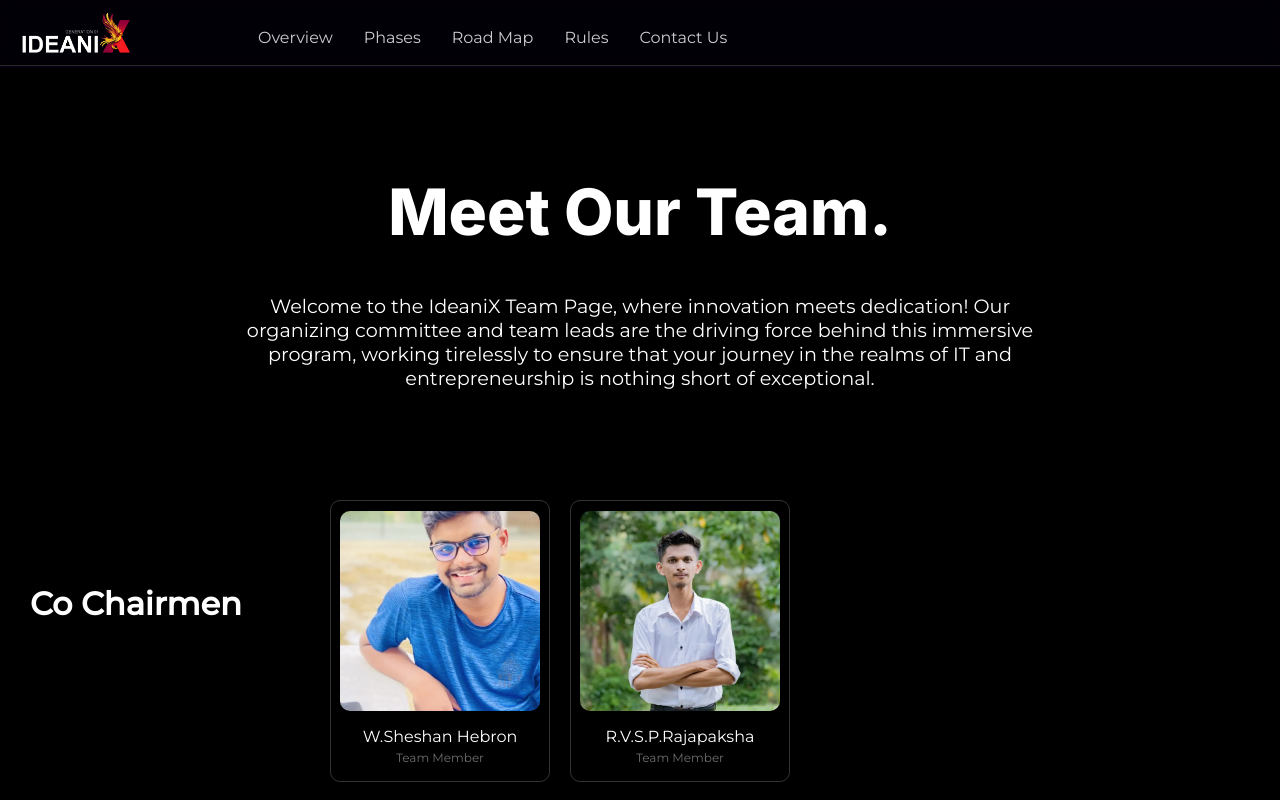
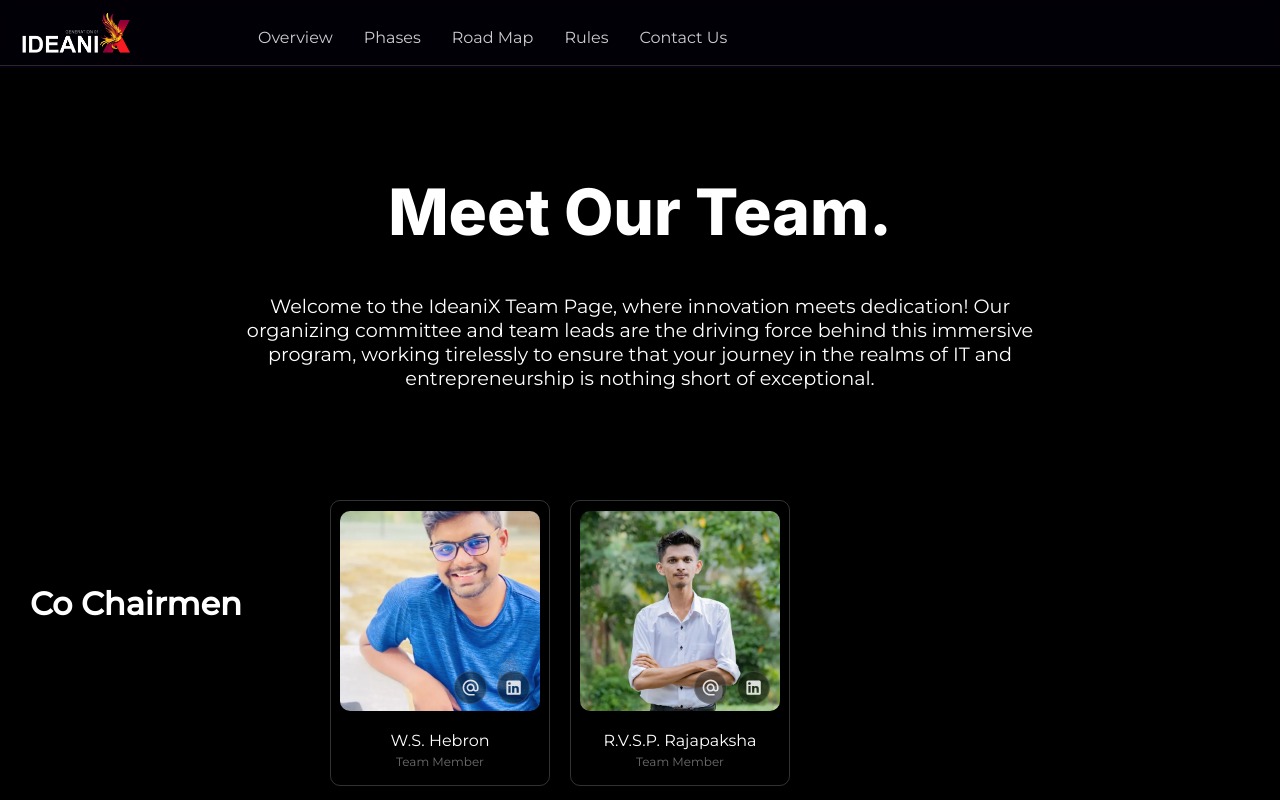
Before and after one commit to himansaE/ideanix, a Next.js app: page /team in a window 1280 px wide. Shown: the top 800 px of the page. Built offline with nearby package versions, Linux system fonts and the light colour scheme.

Commit message:
fix teams

```diff
--- a/src/components/home/home.tsx
+++ b/src/components/home/home.tsx
@@ -186,7 +186,7 @@ export default function Home({
             ideas into reality.
           </div>
           <div className={styles.home_button_list}>
-            <LinkButton text="View Results" link="/results" />
+            <LinkButton text="Registration Ended" link="/register" />
 
             <ActionButton
               text="Watch Intro "
--- a/src/components/team/team.module.css
+++ b/src/components/team/team.module.css
@@ -42,6 +42,7 @@
   width: 300px;
   min-width: 300px;
   height: 4em;
+  z-index: 1;
 }
 .team_name > a:hover {
   text-decoration: underline;
@@ -66,6 +67,9 @@
   background-color: var(--background-color);
   box-shadow: 1px 0 4px var(--background-color);
 }
+.img {
+  position: relative;
+}
 .mem_img {
   border-radius: 10px;
   object-fit: cover;
@@ -89,6 +93,33 @@
   top: 0;
   right: 0;
   filter: brightness(0.2);
+}
+.icon {
+  align-items: center;
+  display: flex;
+  padding: 6px;
+  margin: 5px;
+  background-color: rgba(0, 0, 0, 0.44);
+  border-radius: 50%;
+  backdrop-filter: blur(20px);
+  border: 1px solid rgba(255, 255, 255, 0.136);
+}
+.icons {
+  width: 100%;
+  height: 55px;
+  position: absolute;
+  transform: translate(0, -55px);
+  display: flex;
+  justify-content: flex-end;
+  align-items: center;
+  overflow: hidden;
+  margin: 0 -5px;
+}
+.icon.icon > svg {
+  color: rgba(255, 255, 255, 0.845);
+}
+.icon.icon:hover > svg {
+  color: rgba(255, 255, 255, 0.648);
 }
 @media screen and (max-width: 900px) {
   .team {
--- a/src/components/team/team.tsx
+++ b/src/components/team/team.tsx
@@ -25,6 +25,7 @@ export const TeamCard = ({ name, children }: TeamCardProps) => {
 export const MemberCard = ({ member }: { member: TeamMemData }) => {
   return (
     <div className={style.mem}>
+      <div className={style.img}>
         <Image
           className={style.mem_img}
           src={`/images/peoples/${member.s_id.toUpperCase()}.webp`}
@@ -32,6 +33,41 @@ export const MemberCard = ({ member }: { member: TeamMemData }) => {
           width={200}
           height={200}
         />
+        <div className={style.icons}>
+          <Link
+            className={style.icon}
+            href={`mailto:${member.email}`}
+            title="email"
+            rel="noopener noreferrer"
+            target="_blank"
+          >
+            <svg width="1.2em" height="1.2em" viewBox="0 0 24 24">
+              <path
+                fill="currentColor"
+                d="M12 22q-2.075 0-3.9-.788t-3.175-2.137q-1.35-1.35-2.137-3.175T2 12q0-2.075.788-3.9t2.137-3.175q1.35-1.35 3.175-2.137T12 2q2.075 0 3.9.788t3.175 2.137q1.35 1.35 2.138 3.175T22 12v1.45q0 1.475-1.012 2.513T18.5 17q-.875 0-1.65-.375t-1.3-1.075q-.725.725-1.638 1.088T12 17q-2.075 0-3.538-1.463T7 12q0-2.075 1.463-3.538T12 7q2.075 0 3.538 1.463T17 12v1.45q0 .65.425 1.1T18.5 15q.65 0 1.075-.45t.425-1.1V12q0-3.35-2.325-5.675T12 4Q8.65 4 6.325 6.325T4 12q0 3.35 2.325 5.675T12 20h5v2h-5Zm0-7q1.25 0 2.125-.875T15 12q0-1.25-.875-2.125T12 9q-1.25 0-2.125.875T9 12q0 1.25.875 2.125T12 15Z"
+              ></path>
+            </svg>
+          </Link>
+          {member.linkedin ? (
+            <Link
+              className={style.icon}
+              href={member.linkedin}
+              title="linkedin"
+              rel="noopener noreferrer"
+              target="_blank"
+            >
+              <svg width="1.2em" height="1.2em" viewBox="0 0 24 24">
+                <path
+                  fill="currentColor"
+                  d="M19 3a2 2 0 0 1 2 2v14a2 2 0 0 1-2 2H5a2 2 0 0 1-2-2V5a2 2 0 0 1 2-2h14m-.5 15.5v-5.3a3.26 3.26 0 0 0-3.26-3.26c-.85 0-1.84.52-2.32 1.3v-1.11h-2.79v8.37h2.79v-4.93c0-.77.62-1.4 1.39-1.4a1.4 1.4 0 0 1 1.4 1.4v4.93h2.79M6.88 8.56a1.68 1.68 0 0 0 1.68-1.68c0-.93-.75-1.69-1.68-1.69a1.69 1.69 0 0 0-1.69 1.69c0 .93.76 1.68 1.69 1.68m1.39 9.94v-8.37H5.5v8.37h2.77Z"
+                ></path>
+              </svg>
+            </Link>
+          ) : (
+            <></>
+          )}
+        </div>
+      </div>
       <div
         className={cssClasses(montserrat.className, style.mem_name)}
         title={member.name}
@@ -65,6 +101,7 @@ export interface TeamMemData {
   s_id: string;
   email: string;
   is_leader: boolean;
+  linkedin?: string;
 }
 
 export interface TeamData {
@@ -77,16 +114,18 @@ export const team_data: TeamData[] = [
     team_name: "Co Chairmen",
     members: [
       {
-        name: "W.Sheshan Hebron",
+        name: "W.S. Hebron",
         s_id: "22UG1-0751",
-        email: "22ug1-0751@sltc.ac.lk",
+        email: "sheshanhebron539@gmail.com",
         is_leader: false,
+        linkedin: "https://www.linkedin.com/in/sheshan-hebron-04a557213",
       },
       {
-        name: "R.V.S.P.Rajapaksha",
+        name: "R.V.S.P. Rajapaksha",
         s_id: "22ug1-0825",
-        email: "22ug1-0825@sltc.ac.lk",
+        email: "rvsp.rajapaksha@gmail.com",
         is_leader: false,
+        linkedin: "https://lk.linkedin.com/in/sasanka-rajapaksha-0225b5276",
       },
     ],
   },
@@ -96,25 +135,28 @@ export const team_data: TeamData[] = [
       {
         name: "H.M.K.S. Dedunupitiya",
         s_id: "22ug1-0812",
-        email: "22ug1-0812@sltc.ac.lk",
+        email: "kavindudedunupitiya@gmail.com",
         is_leader: true,
+        linkedin: "https://www.linkedin.com/in/kavindu-dedunupitiya-se25",
       },
       {
         name: "H.R.A.N. Dilhara",
         s_id: "22ug1-0723",
-        email: "22ug1-0723@sltc.ac.lk",
+        email: "hrachiranadeeshan@gmail.com",
         is_leader: false,
+        linkedin: "https://www.linkedin.com/in/achiranadeeshan/",
       },
       {
-        name: "D.M.Nishadi Sandamini Dissanayake",
+        name: "D.M.N.S. Dissanayake",
         s_id: "22ug1-0761",
-        email: "22ug1-0761@sltc.ac.lk",
+        email: "nsandamini505@gmail.com",
         is_leader: false,
+        linkedin: "https://www.linkedin.com/in/nishadi-dissanayake-0b381627a",
       },
       {
-        name: "R.M.D.A.Rathnayaka",
+        name: "R.M.D.A. Rathnayaka",
         s_id: "22ug1-0828",
-        email: "22ug1-0828@sltc.ac.lk",
+        email: "dhanukarathnayaka658@gmail.com",
         is_leader: false,
       },
     ],
@@ -123,31 +165,32 @@ export const team_data: TeamData[] = [
     team_name: "Coordinating Team",
     members: [
       {
-        name: "W.M.Subhaga Hanasamana",
+        name: "W.M.S. Hanasamana",
         s_id: "22ug1-0816",
         email: "22ug1-0816@sltc.ac.lk",
         is_leader: true,
       },
       {
-        name: "W.M.Vihanaga Yashintha Premarathna",
+        name: "W.M.V.Y. Premarathna",
         s_id: "22ug1-0763",
         email: "22ug1-0763@sltc.ac.lk",
         is_leader: false,
       },
       {
-        name: "P.M.V.M.Didulani",
+        name: "P.M.V.M. Didulani",
         s_id: "22ug1-0487",
         email: "22ug1-0487@sltc.ac.lk",
         is_leader: false,
       },
       {
-        name: "A L L Navod",
-        s_id: "22UG1-0031",
-        email: "22ug1-0031@sltc.ac.lk",
+        name: "W.M.R.H.N. WEERASINGHE",
+        s_id: "22ug1-0397",
+        email: "hansikanethmini09@gmail.com",
         is_leader: false,
+        linkedin: "https://www.linkedin.com/in/hansika-nethmini-8a2393243",
       },
       {
-        name: "K.P.Dilhara",
+        name: "K.P. Dilhara",
         s_id: "22ug1-0390",
         email: "22ug1-0390@sltc.ac.lk",
         is_leader: false,
@@ -158,16 +201,18 @@ export const team_data: TeamData[] = [
     team_name: "Designing Team",
     members: [
       {
-        name: "G. G Hansana Eranga Jayarathna",
+        name: "G.G.H.E. Jayarathna",
         s_id: "22UG1-0784",
-        email: "22ug1-0784@sltc.ac.lk",
+        email: "hansana.eranga.jayarathna2001@gmail.com",
         is_leader: true,
+        linkedin: "https://lk.linkedin.com/in/hansana-eranga-22500123a",
       },
       {
-        name: "H.M.K.C.Herath",
+        name: "H.M.K.C. Herath",
         s_id: "22UG1-0785",
-        email: "22ug1-0785@sltc.ac.lk",
+        email: "Kcherath7@gmail.com",
         is_leader: false,
+        linkedin: "https://www.linkedin.com/in/lavanya-cheshani-00229a275",
       },
       {
         name: "K.G.G.R. Bandara",
@@ -176,34 +221,25 @@ export const team_data: TeamData[] = [
         is_leader: false,
       },
       {
-        name: "T. D. Nandasiri",
+        name: "T.D. Nandasiri",
         s_id: "22UG1-0788",
         email: "22ug1-0788@sltc.ac.lk",
         is_leader: false,
+        linkedin: "https://www.linkedin.com/in/tharuka-nandasiri-879503213",
       },
       {
-        name: "U.G.Lavanya cheshani",
+        name: "U.G.L. CHESHANI",
         s_id: "22UG1-0880",
         email: "22ug1-0880@sltc.ac.lk",
         is_leader: false,
+        linkedin: "https://www.linkedin.com/in/lavanya-cheshani-00229a275",
       },
       {
-        name: "W.D.Garuka Ranjana",
+        name: "W.D.G. Ranjana",
         s_id: "22ug1-0610",
-        email: "22ug1-0610@sltc.ac.lk",
+        email: "garukaranjana862@gmail.com",
         is_leader: false,
-      },
-      {
-        name: "D. G. Abeysuriya",
-        s_id: "22UG1-0616",
-        email: "22ug1-0616@sltc.ac.lk",
-        is_leader: false,
-      },
-      {
-        name: "P.D.P. Nimsara Peiris",
-        s_id: "22ug1-0627",
-        email: "22ug1-0627@sltc.ac.lk",
-        is_leader: false,
+        linkedin: "https://linkedin.com/in/garuka-ranjana-2036bb208",
       },
     ],
   },
@@ -211,10 +247,11 @@ export const team_data: TeamData[] = [
     team_name: "Financial and Logistic Team",
     members: [
       {
-        name: "E.R.S.H.P. Tathila Mevindu",
+        name: "E.R.S.H.P. Tathila",
         s_id: "22UG1-0126",
-        email: "22ug1-0126@sltc.ac.lk",
+        email: "tathilasiriwardhana0017@gmail.com",
         is_leader: true,
+        linkedin: "https://www.linkedin.com/in/tathila-siriwardhana-768925174",
       },
       {
         name: "G.G.N. Thathsara",
@@ -223,22 +260,17 @@ export const team_data: TeamData[] = [
         is_leader: false,
       },
       {
-        name: "D. M. D. Dewmina Bandara",
+        name: "D.M.D.D. Bandara",
         s_id: "22ug1-0804",
         email: "22ug1-0804@sltc.ac.lk",
         is_leader: false,
       },
       {
-        name: "T.N.Akmeemana",
-        s_id: "22ug1-0391",
-        email: "22ug1-0391@sltc.ac.lk",
+        name: "K.M.L.S. Karunanayake",
+        s_id: "22UG1-0754",
+        email: "hirummk@gmail.com",
         is_leader: false,
-      },
-      {
-        name: "K.M. Lahiru Sadaruwan Karunanayake",
-        s_id: "22UG1-0754",
-        email: "22ug1-0754@sltc.ac.lk",
-        is_leader: false,
+        linkedin: "https://www.linkedin.com/in/lahiru-sadaruwan",
       },
     ],
   },
@@ -248,8 +280,9 @@ export const team_data: TeamData[] = [
       {
         name: "Y.T.S.K.Gamage",
         s_id: "22ug1-0342",
-        email: "22ug1-0342@sltc.ac.lk",
+        email: "sandaruwanyashintha@gmail.com",
         is_leader: true,
+        linkedin: "https://www.linkedin.com/in/yashintha-sandaruwan-158a95276",
       },
       {
         name: "N.M.R.D.Narasingha",
@@ -258,7 +291,7 @@ export const team_data: TeamData[] = [
         is_leader: false,
       },
       {
-        name: "N.G Hasith Dilhara",
+        name: "N.G. Hasith Dilhara",
         s_id: "22ug1-0585",
         email: "22ug1-0585@sltc.ac.lk",
         is_leader: false,
@@ -275,37 +308,34 @@ export const team_data: TeamData[] = [
     team_name: "Sectary Team",
     members: [
       {
-        name: "K G V T Gamage",
+        name: "K.G.V.T. Gamage",
         s_id: "22UG1-0392",
         email: "22ug1-0392@sltc.ac.lk",
         is_leader: true,
       },
+
       {
-        name: "W.M.R.Hansika Nethmini Weerasinghe",
-        s_id: "22ug1-0397",
-        email: "22ug1-0397@sltc.ac.lk",
-        is_leader: false,
-      },
-      {
-        name: "K. K. R. Shehara",
+        name: "K.K.R. Shehara",
         s_id: "22ug1-0559",
         email: "22ug1-0559@sltc.ac.lk",
         is_leader: false,
       },
       {
-        name: "Y.I.Samarawickrama",
+        name: "Y.I. Samarawickrama",
         s_id: "22UG1-0542",
-        email: "22ug1-0542@sltc.ac.lk",
+        email: "yuwanikaiwanthi@gmail.com",
         is_leader: false,
+        linkedin:
+          "https://www.linkedin.com/in/yuwanika-samarawickrama-23a12b20b",
       },
       {
-        name: "Anusarani S.G.T.A",
+        name: "S.G.T.A. Anusarani",
         s_id: "22UG1-0530",
         email: "22ug1-0530@sltc.ac.lk",
         is_leader: false,
       },
       {
-        name: "S.M.A Nisansala",
+        name: "S.M.A. Nisansala",
         s_id: "22ug1-0849",
         email: "22ug1-0849@sltc.ac.lk",
         is_leader: false,
@@ -316,7 +346,7 @@ export const team_data: TeamData[] = [
     team_name: "Technical Team",
     members: [
       {
-        name: "C W M V S Chandrasekara",
+        name: "C.W.M.V.S. Chandrasekara",
         s_id: "22UG1-0394",
         email: "22ug1-0394@sltc.ac.lk",
         is_leader: true,
@@ -328,21 +358,9 @@ export const team_data: TeamData[] = [
         is_leader: false,
       },
       {
-        name: "J.K.R Madhawa",
-        s_id: "22ug1-0253",
-        email: "22ug1-0253@sltc.ac.lk",
-        is_leader: false,
-      },
-      {
-        name: "C.A.H.Bangamuwage",
+        name: "C.A.H. Bangamuwage",
         s_id: "22ug1-0936",
         email: "22ug1-0936@sltc.ac.lk",
-        is_leader: false,
-      },
-      {
-        name: "J.A Isuru Priyankara",
-        s_id: "22ug1-0762",
-        email: "22ug1-0762@sltc.ac.lk",
         is_leader: false,
       },
     ],
@@ -355,6 +373,7 @@ export const team_data: TeamData[] = [
         s_id: "22UG1-0789",
         email: "22ug1-0789@sltc.ac.lk",
         is_leader: true,
+        linkedin: "https://www.linkedin.com/in/himanse/",
       },
     ],
   },
--- a/src/pages/register.tsx
+++ b/src/pages/register.tsx
@@ -252,7 +252,11 @@ const STAGE = process.env.NEXT_PUBLIC_STAGE;
 const REGISTER_FORM_LINK = "https://forms.gle/yXECKqBufWnGv4eE9";
 
 const Register = () => {
-  const shouldRedirect = STAGE == "1";
+  if (STAGE == "2") return <div></div>;
+  return <Form shouldRedirect={STAGE == "1"}></Form>;
+};
+
+const Form = ({ shouldRedirect }: { shouldRedirect: boolean }) => {
   const router = useRouter();
 
   useEffect(() => {
```
Lines whose indentation alone changed are shown as unchanged.
